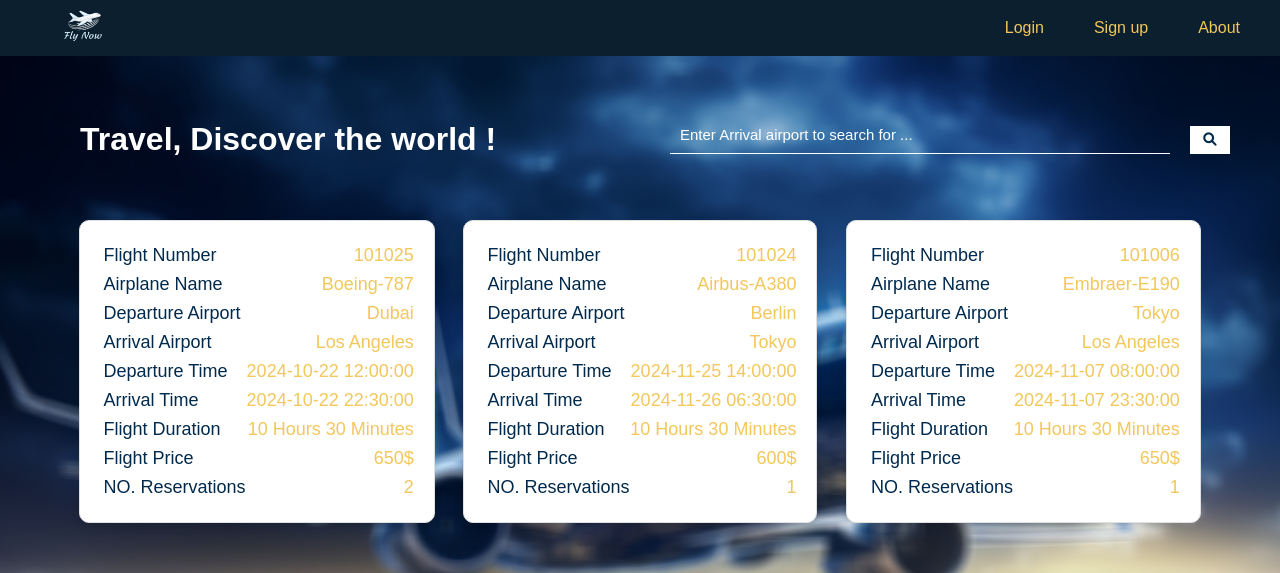
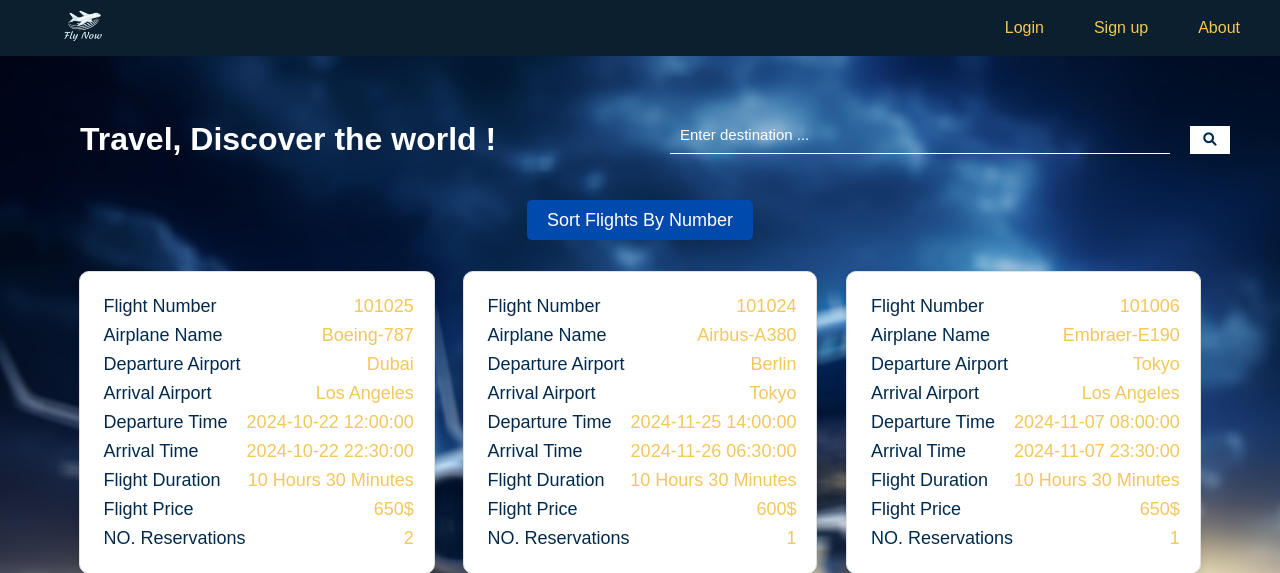
Before and after one commit to AyaHusein2001/Fly-Now, a Flask app: page / in a window 1280 px wide. Shown: the top 573 px of the page. Run offline with Flask 3, Linux system fonts and the light colour scheme.

Commit message:
add sort for flights

```diff
--- a/Home.html
+++ b/Home.html
@@ -44,7 +44,7 @@
     <form action="/search" method="get">
 
 
-    <input placeholder='Enter Arrival airport to search for ...' type="text" name="q" />
+    <input placeholder='Enter destination ...' type="text" name="q" />
 
 
       <button type="submit" class="search-button">
@@ -53,6 +53,9 @@
 
   </form>
     </header>
+    <div class="Sort-button">
+      <a href="sort">Sort Flights By Number</a>
+    </div>
 
 
     $$FLIGHTS$$
--- a/addnewadmin.html
+++ b/addnewadmin.html
@@ -26,7 +26,7 @@
         <h1>Add New Admin</h1>
         <div class='form-component'>
         <label for="employee_number">Employee Number</label>
-        <input id='employee_number' placeholder='Enter sdmin employee number ...' required type="number" name="employee_number" />
+        <input id='employee_number' placeholder='Enter admin employee number ...' required type="number" name="employee_number" />
       </div>
         <div id="employeeError" class="error">
           Enter correct Employee Number
--- a/app.py
+++ b/app.py
@@ -42,10 +42,31 @@
         all_flights = Flight.get_all_flights(user_type)
         return get_html('Home').replace('$$FLIGHTS$$',get_flights(all_flights,False))
 
+@app.route("/sort")
+def sortpage():
+    """
+    This function handles flight sort based on the flight number.
+    Routes:
+    - GET /sort
+
+    Functionality:
+    - sorts flights by flight number .
+    """
+
+    if session:
+        user_type=session['user_type']
+    else:
+        user_type='1'
+
+    all_flights = Flight.get_all_flights(user_type,True)
+    return get_html('Home').replace('$$FLIGHTS$$',get_flights(all_flights,False))
+
+
+
 @app.route("/search")
 def searchpage():
     """
-    This function handles flight search based on the arrival airport and user type.
+    This function handles flight search based on the arrival airport .
     Routes:
     - GET /search
 
@@ -410,6 +431,7 @@
     bookings = booking.get_bookings()
     return get_html('reservations').replace('$$RESERVATIONS$$',add_bookings_to_the_page(bookings,False,False))
 
+
 @app.route("/viewreservations")
 def viewreservationspage():
     """
--- a/models/flight.py
+++ b/models/flight.py
@@ -131,26 +131,30 @@
         """Determine if the flight is old (i.e., the departure time has passed)."""
         return self.departure_time < datetime.now()
 
-    @staticmethod
-    def get_all_flights(user_type):
-        """Retrieve all flights from the database, filtered by user_type."""
+    def get_all_flights(user_type, sorting=False):
+        """Retrieve all flights from the database, filtered by user_type, and optionally sort by flight number."""
         try:
-
             flights = Flight.query.all()
 
-
             if user_type == 1:
-                # User type 1: Return only flights that are not old
-                return [flight for flight in flights if not flight.is_old_flight and flight.flight_capacity <853 ]
+                # User type 1: Return only flights that are not old and have capacity less than 853
+                filtered_flights = [flight for flight in flights if not flight.is_old_flight and flight.flight_capacity < 853]
             elif user_type == 2:
                 # User type 2: Return all flights
-                return flights
+                filtered_flights = flights
             else:
-                # Default: Return only flights that are not old
-                return [flight for flight in flights if not flight.is_old_flight and flight.flight_capacity <853]
+                # Default: Return only flights that are not old and have capacity less than 853
+                filtered_flights = [flight for flight in flights if not flight.is_old_flight and flight.flight_capacity < 853]
+
+            # Sort flights by flight number if the sorting flag is set to True
+            if sorting:
+                filtered_flights = sorted(filtered_flights, key=lambda flight: flight.flight_number)
+
+            return filtered_flights
 
         except Exception as e:
             return None
+
 
     def delete_flight(self):
         """Delete a specific flight given its number."""
--- a/reservations.html
+++ b/reservations.html
@@ -18,6 +18,7 @@
         window.location.href='/'
       }
     </script>
+
     <div id="nav-bar">
       <img src="static/logo.png" width="120px" alt="fly now" />
 
--- a/static/aboutstyles.css
+++ b/static/aboutstyles.css
@@ -29,6 +29,7 @@
 p a:hover{
     text-decoration: underline;
 }
+
 .explore-button {
   display: block;
   text-align: center;
--- a/static/styles.css
+++ b/static/styles.css
@@ -261,3 +261,22 @@
     margin-right: 0;
   }
 }
+
+.Sort-button {
+  display: block;
+  text-align: center;
+  margin-top: 30px;
+}
+
+.Sort-button a {
+  background-color: #004aad;
+  color: white;
+  padding: 10px 20px;
+  text-decoration: none;
+  border-radius: 5px;
+  font-size: 18px;
+}
+
+.Sort-button a:hover {
+  background-color: #003a7c;
+}
```
Also changed, not shown: README.md, instance/flightbookingsystem.sqlite3, 2 other files.
